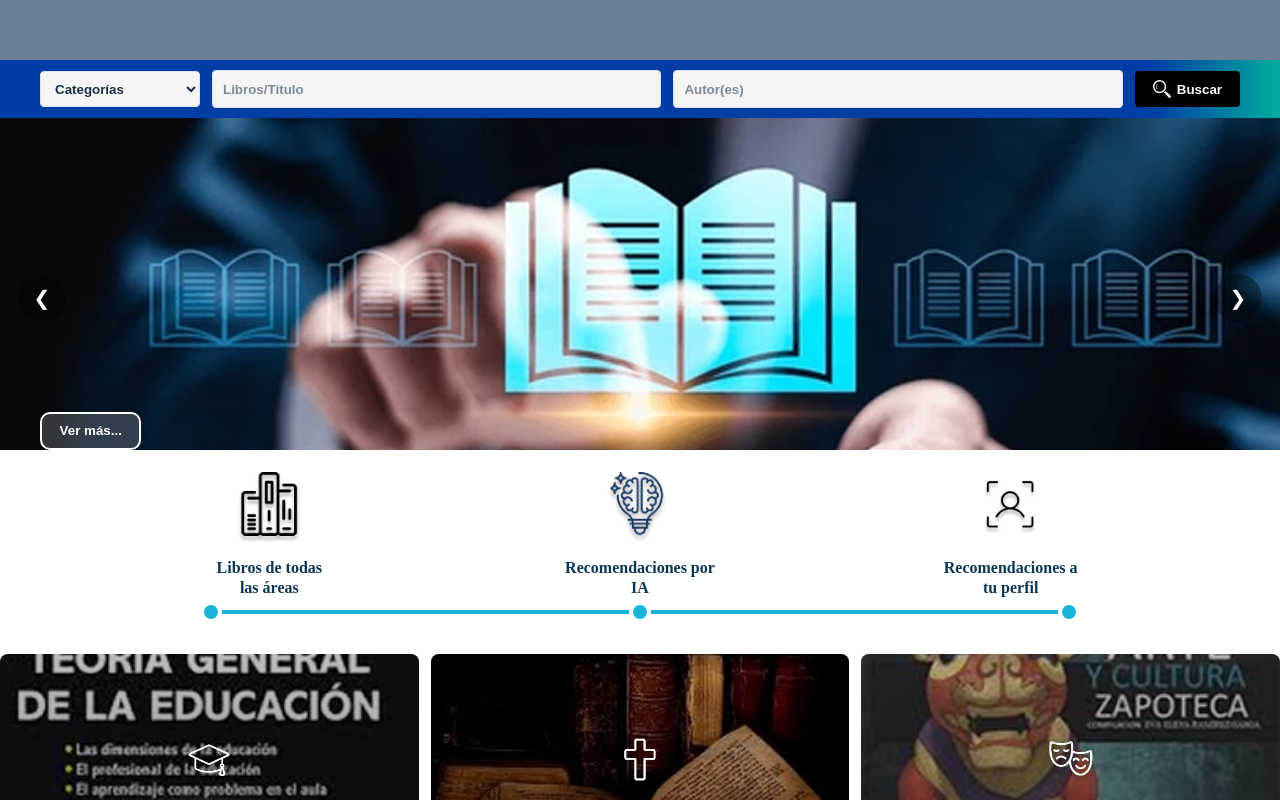
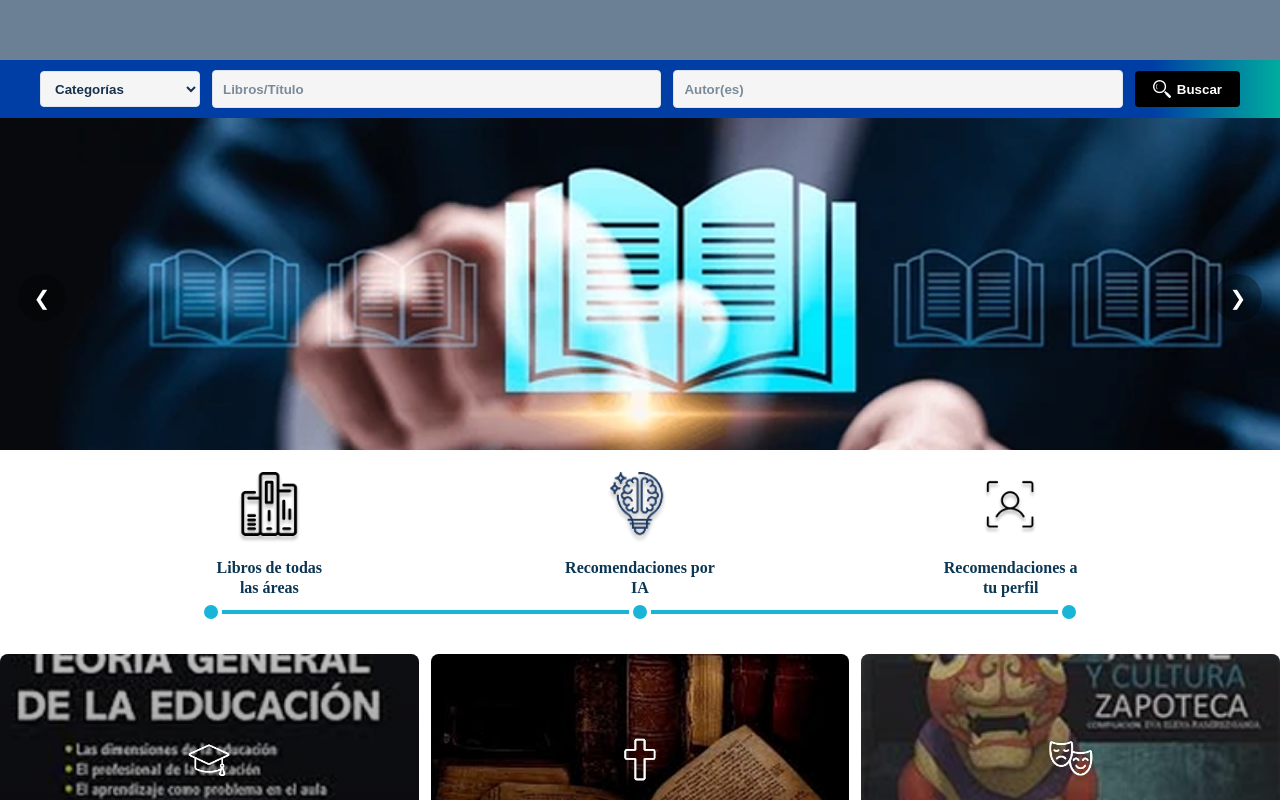
Before and after one commit to RAFAELMH809/BiblioHub, an Angular app: page /home in a window 1280 px wide. Shown: the top 800 px of the page. Built offline with nearby package versions, Linux system fonts and the light colour scheme.

Commit message:
hredesing

```diff
--- a/src/app/pages/home/home.html
+++ b/src/app/pages/home/home.html
@@ -5,7 +5,6 @@
     <img [src]="hero[heroIndex]" class="hero__img" alt="" />
     <button class="hero__nav right" (click)="nextHero()">❯</button>
 
-    <button class="hero__cta btn btn--ghost">Ver más...</button>
 
     <div class="hero__dots">
       <button
```
